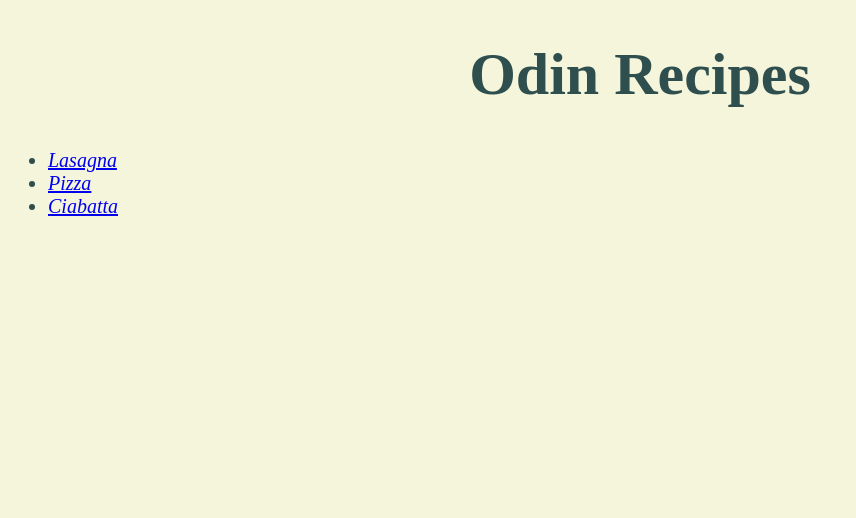
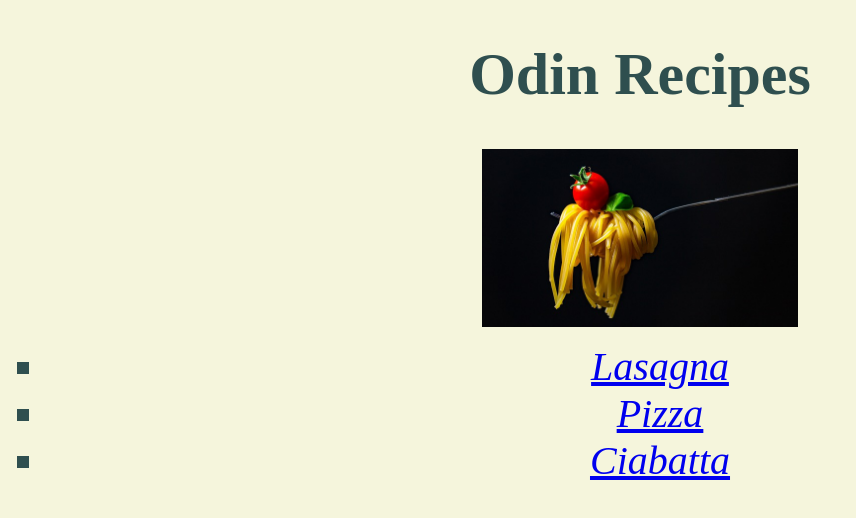
Before and after one commit to ctaylor83/-odin-recipes, a plain HTML site: page index.html in a window 1280 px wide. Shown: the whole page, without its empty margins (0-856 px from the left). Drawn offline with Linux system fonts and the light colour scheme.

Commit message:
Addition of image on index page, update to css

```diff
--- a/index.html
+++ b/index.html
@@ -7,6 +7,7 @@
     </head>
     <body>
         <H1 class="title">Odin Recipes</H1>
+        <img class="spag" src="./images/spag.jpg" alt="Spaghetti Image">
         <ul>
             <li class="menu"><a href="./recipes/lasagna.html">Lasagna</a></li>
             <li class="menu"><a href="./recipes/pizza.html">Pizza</a></li>
--- a/style.css
+++ b/style.css
@@ -10,10 +10,26 @@ body {
     font-weight: bold;
 }
 
-.menu {
+.spag {
+    display: block;
+    margin-left: auto;
+    margin-right: auto;
+    width: 25%;
+}
+
+.home {
     font-size: 20px;
     text-align: left;
     font-style: italic;
+}
+
+.menu {
+    font-size: 40px;
+    font-style: italic;
+    text-align: center;
+    justify-content: center;
+    list-style-type: square;
+    letter-spacing: normal;
 }
 
 .pictures {
```
Also changed, not shown: recipes/ciabatta.html (+1 -1 lines), recipes/lasagna.html (+1 -1 lines), recipes/pizza.html (+1 -1 lines), images/spag.jpg (added).
